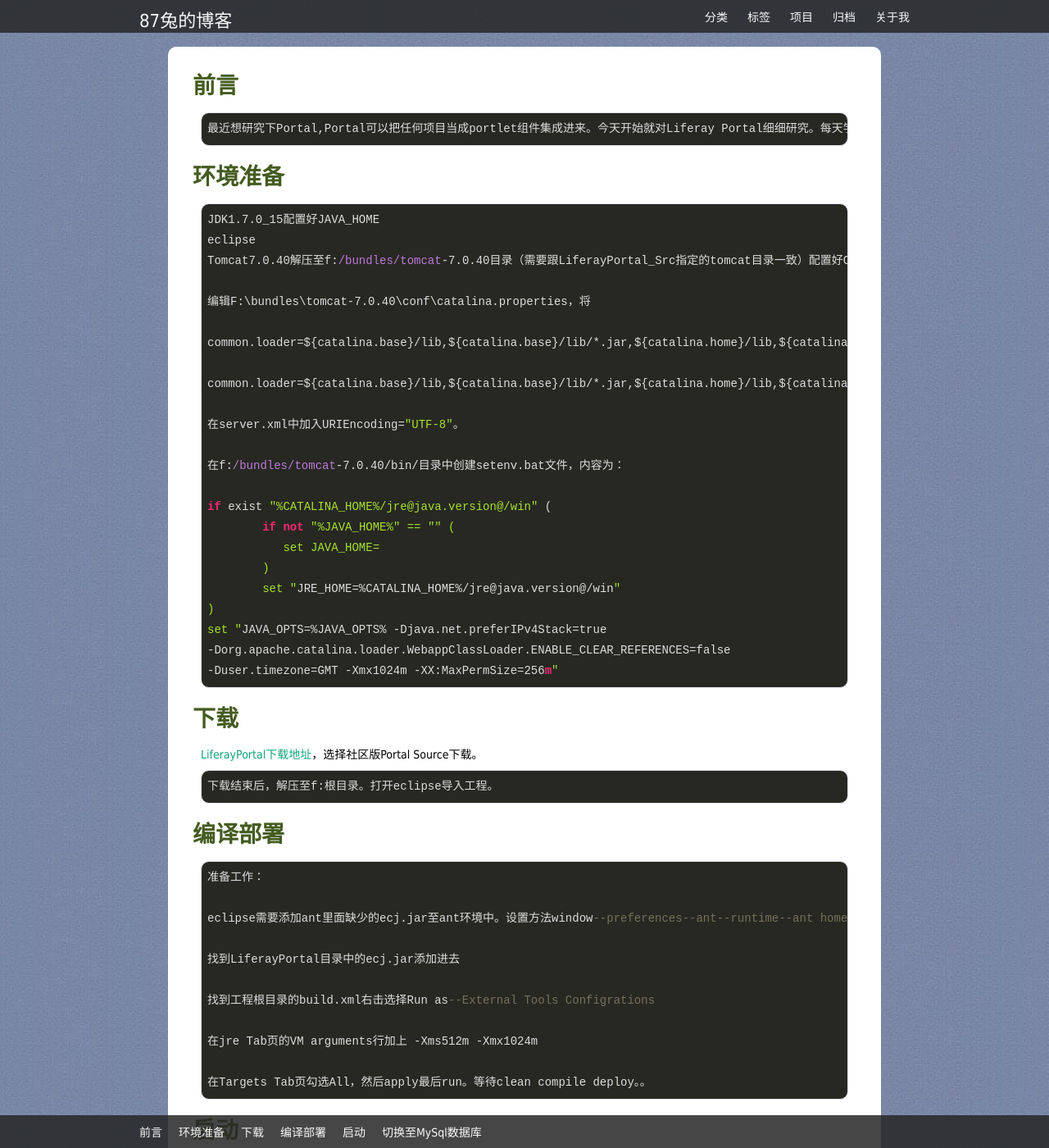
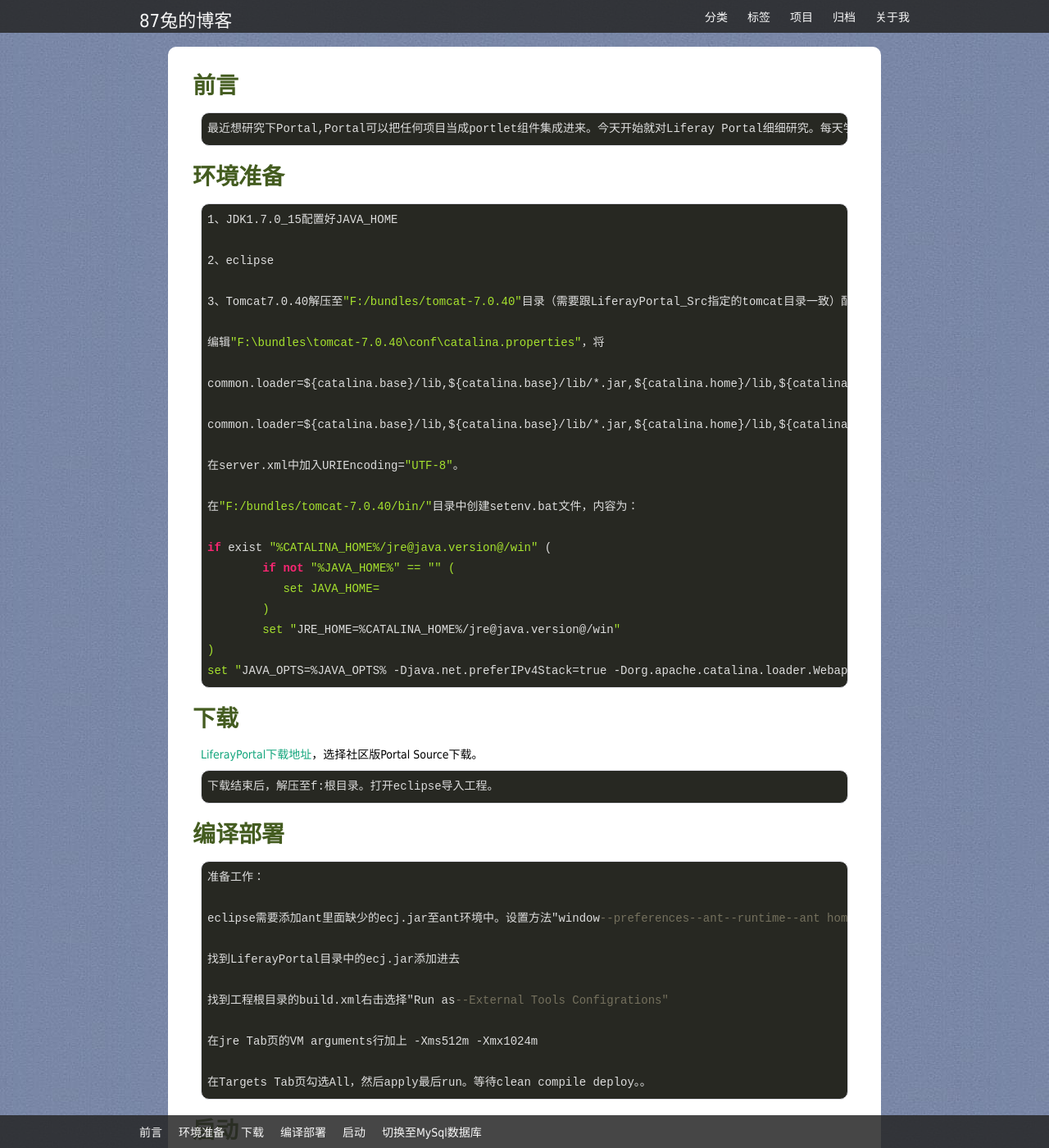
Before and after one commit to zhmlvft/zhmlvft.github.com, a Jekyll site: the page built from _posts/2013-10-17-Liferay-Portal-PartOne.md, in a window 1280 px wide and 1400 px high, scrolled down 214 px. Shown: the whole window at 82% size. Built offline with Jekyll 4.4.1, drawn with Linux system fonts in a browser that asks for light colours; Markdown is read by kramdown in place of the engine named in the settings; comment, search, counter and statistics services are not loaded; some of the changed text lies outside the part shown.

Commit message:
终极版

```diff
--- a/_posts/2013-10-17-Liferay-Portal-PartOne.md
+++ b/_posts/2013-10-17-Liferay-Portal-PartOne.md
@@ -11,11 +11,14 @@
     最近想研究下Portal,Portal可以把任何项目当成portlet组件集成进来。今天开始就对Liferay Portal细细研究。每天学习一点。
 
 ### 环境准备
-    JDK1.7.0_15配置好JAVA_HOME
-	eclipse
-	Tomcat7.0.40解压至f:/bundles/tomcat-7.0.40目录（需要跟LiferayPortal_Src指定的tomcat目录一致）配置好CATALINA_HOME
 
-	编辑F:\bundles\tomcat-7.0.40\conf\catalina.properties，将
+	1、JDK1.7.0_15配置好JAVA_HOME
+
+	2、eclipse
+
+	3、Tomcat7.0.40解压至"F:/bundles/tomcat-7.0.40"目录（需要跟LiferayPortal_Src指定的tomcat目录一致）配置好CATALINA_HOME
+
+	编辑"F:\bundles\tomcat-7.0.40\conf\catalina.properties"，将
 
 	common.loader=${catalina.base}/lib,${catalina.base}/lib/*.jar,${catalina.home}/lib,${catalina.home}/lib/*.jar 替换为
 
@@ -23,7 +26,7 @@
 
 	在server.xml中加入URIEncoding="UTF-8"。
 
-	在f:/bundles/tomcat-7.0.40/bin/目录中创建setenv.bat文件，内容为：
+	在"F:/bundles/tomcat-7.0.40/bin/"目录中创建setenv.bat文件，内容为：
 
 	if exist "%CATALINA_HOME%/jre@java.version@/win" (
 		if not "%JAVA_HOME%" == "" (
@@ -31,9 +34,7 @@
 		)
 		set "JRE_HOME=%CATALINA_HOME%/jre@java.version@/win"
 	)
-	set "JAVA_OPTS=%JAVA_OPTS% -Djava.net.preferIPv4Stack=true
-	-Dorg.apache.catalina.loader.WebappClassLoader.ENABLE_CLEAR_REFERENCES=false
-	-Duser.timezone=GMT -Xmx1024m -XX:MaxPermSize=256m"
+	set "JAVA_OPTS=%JAVA_OPTS% -Djava.net.preferIPv4Stack=true -Dorg.apache.catalina.loader.WebappClassLoader.ENABLE_CLEAR_REFERENCES=false -Duser.timezone=GMT -Xmx1024m -XX:MaxPermSize=256m"
 
 
 
@@ -49,11 +50,11 @@
 
 	准备工作：
 
-	eclipse需要添加ant里面缺少的ecj.jar至ant环境中。设置方法window--preferences--ant--runtime--ant home entries--add external jars
+	eclipse需要添加ant里面缺少的ecj.jar至ant环境中。设置方法"window--preferences--ant--runtime--ant home entries--add external jars"
 
 	找到LiferayPortal目录中的ecj.jar添加进去
 
-	找到工程根目录的build.xml右击选择Run as--External Tools Configrations
+	找到工程根目录的build.xml右击选择"Run as--External Tools Configrations"
 
 	在jre Tab页的VM arguments行加上 -Xms512m -Xmx1024m
 
@@ -62,16 +63,16 @@
 
 ### 启动
 
-	全部执行完成之后，执行F:\bundles\tomcat-7.0.40\bin\startup.bat启动tomcat，启动完毕就可以在浏览器输入
+	全部执行完成之后，执行"F:\bundles\tomcat-7.0.40\bin\startup.bat"启动tomcat，启动完毕就可以在浏览器输入
 
 	http://localhost:8080/ 访问刚刚部署的LifeRayPortal了
 
 
 ### 切换至MySql数据库
 
-	很简单，只需要在工程里面找到portal-ext.properties（需要更改配置，把第一行去掉）文件，将该文件copy至
+	很简单，只需要在工程里面找到"portal-ext.properties"（需要更改配置，把第一行去掉）文件，将该文件copy至
 
-	F:\bundles\tomcat-7.0.40\webapps\ROOT\WEB-INF\classes\目录中即可
+	"F:\bundles\tomcat-7.0.40\webapps\ROOT\WEB-INF\classes\"目录中即可
 
 	再重启tomcat就可以了。
 
```
